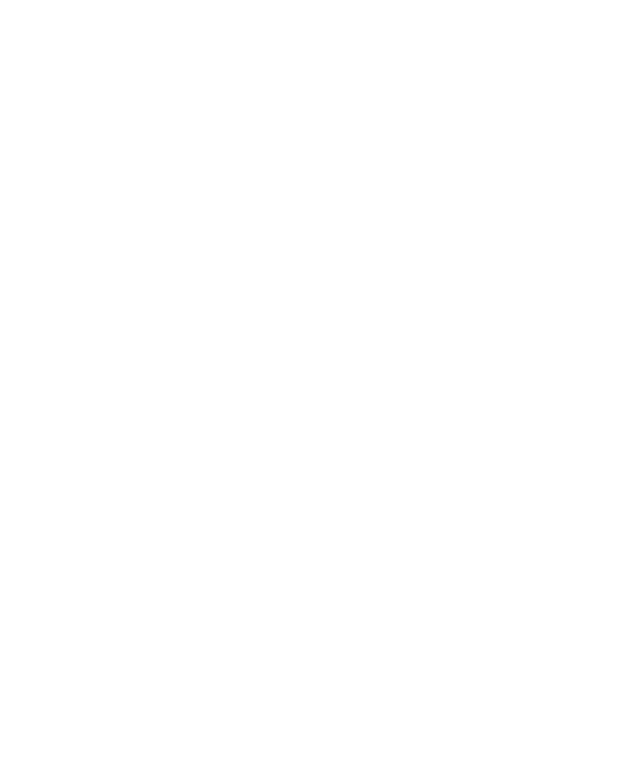
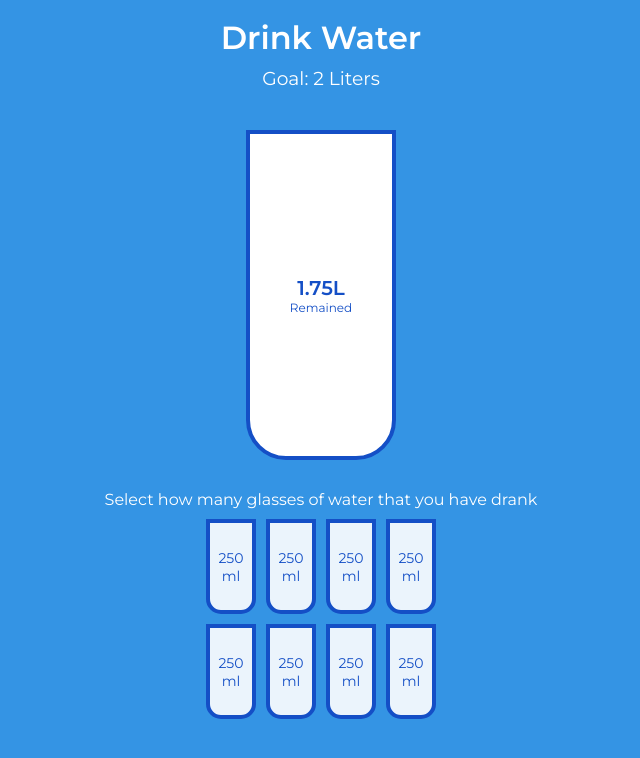
Before and after one commit to acciojob/drink-water-Shivam1456, a website: page main.html in a window 1280 px wide. Shown: the whole page, without its empty margins (319-959 px from the left). Drawn offline with Linux system fonts and the light colour scheme.

Commit message:
created a submission

```diff
--- a/main.html
+++ b/main.html
@@ -3,11 +3,39 @@
 <html>
 
 <head>
+	 <meta charset="utf-8">
+    <meta name="viewport" content="width=device-width, initial-scale=1">
+    <!-- CSS -->
+    <link rel="stylesheet" href="style.css">
+    <title>Daily Drink Water Goal using JavaScript - @code.scientist x @codingtorque</title>
 	<link rel="stylesheet" href="styles.css">
 </head>
 
 <body>
-	<!-- the entire body must be written by student -->
+	<h1>Drink Water</h1>
+<h3>Goal: 2 Liters</h3>
+
+<div class="cup">
+    <div class="remained" id="remained">
+        <span id="liters"></span>
+        <small>Remained</small>
+    </div>
+
+    <div class="percentage" id="percentage"></div>
+</div>
+
+<p class="text">Select how many glasses of water that you have drank</p>
+
+<div class="cups">
+    <div class="cup cup-small">250 ml</div>
+    <div class="cup cup-small">250 ml</div>
+    <div class="cup cup-small">250 ml</div>
+    <div class="cup cup-small">250 ml</div>
+    <div class="cup cup-small">250 ml</div>
+    <div class="cup cup-small">250 ml</div>
+    <div class="cup cup-small">250 ml</div>
+    <div class="cup cup-small">250 ml</div>
+</div>
     <script type="text/javascript" src="./script.js">
 </script>
 
--- a/script.js
+++ b/script.js
@@ -1 +1,50 @@
 //your JS code here. If required.
+const smallCups = document.querySelectorAll('.cup-small')
+const liters = document.getElementById('liters')
+const percentage = document.getElementById('percentage')
+const remained = document.getElementById('remained')
+
+updateBigCup()
+
+smallCups.forEach((cup, idx) => {
+    cup.addEventListener('click', () => highlightCups(idx))
+})
+
+function highlightCups(idx) {
+    if (idx === 7 && smallCups[idx].classList.contains("full")) idx--;
+    else if (smallCups[idx].classList.contains('full') && !smallCups[idx].nextElementSibling.classList.contains('full')) {
+        idx--
+    }
+
+    smallCups.forEach((cup, idx2) => {
+        if (idx2 <= idx) {
+            cup.classList.add('full')
+        } else {
+            cup.classList.remove('full')
+        }
+    })
+
+    updateBigCup()
+}
+
+function updateBigCup() {
+    const fullCups = document.querySelectorAll('.cup-small.full').length
+    const totalCups = smallCups.length
+
+    if (fullCups === 0) {
+        percentage.style.visibility = 'hidden'
+        percentage.style.height = 0
+    } else {
+        percentage.style.visibility = 'visible'
+        percentage.style.height = `${fullCups / totalCups * 330}px`
+        percentage.innerText = `${fullCups / totalCups * 100}%`
+    }
+
+    if (fullCups === totalCups) {
+        remained.style.visibility = 'hidden'
+        remained.style.height = 0
+    } else {
+        remained.style.visibility = 'visible'
+        liters.innerText = `${1.75 - (250 * fullCups / 1000)}L`
+    }
+}
--- a/styles.css
+++ b/styles.css
@@ -1 +1,104 @@
-/*  your css code here. If applicable */
+@import url("https://fonts.googleapis.com/css?family=Montserrat:400,600&display=swap");
+
+:root {
+  --border-color: #144fc6;
+  --fill-color: #6ab3f8;
+}
+
+* {
+  box-sizing: border-box;
+}
+
+body {
+  background-color: #3494e4;
+  color: #fff;
+  font-family: "Montserrat", sans-serif;
+  display: flex;
+  flex-direction: column;
+  align-items: center;
+  margin-bottom: 40px;
+}
+
+h1 {
+  margin: 10px 0 0;
+}
+
+h3 {
+  font-weight: 400;
+  margin: 10px 0;
+}
+
+.cup {
+  background-color: #fff;
+  border: 4px solid var(--border-color);
+  color: var(--border-color);
+  border-radius: 0 0 40px 40px;
+  height: 330px;
+  width: 150px;
+  margin: 30px 0;
+  display: flex;
+  flex-direction: column;
+  overflow: hidden;
+}
+
+.cup.cup-small {
+  height: 95px;
+  width: 50px;
+  border-radius: 0 0 15px 15px;
+  background-color: rgba(255, 255, 255, 0.9);
+  cursor: pointer;
+  font-size: 14px;
+  align-items: center;
+  justify-content: center;
+  text-align: center;
+  margin: 5px;
+  transition: 0.3s ease;
+}
+
+.cup.cup-small.full {
+  background-color: var(--fill-color);
+  color: #fff;
+}
+
+.cups {
+  display: flex;
+  flex-wrap: wrap;
+  align-items: center;
+  justify-content: center;
+  width: 280px;
+}
+
+.remained {
+  display: flex;
+  flex-direction: column;
+  align-items: center;
+  justify-content: center;
+  text-align: center;
+  flex: 1;
+  transition: 0.3s ease;
+}
+
+.remained span {
+  font-size: 20px;
+  font-weight: bold;
+}
+
+.remained small {
+  font-size: 12px;
+}
+
+.percentage {
+  background-color: var(--fill-color);
+  display: flex;
+  align-items: center;
+  justify-content: center;
+  font-weight: bold;
+  font-size: 30px;
+  height: 0;
+  transition: 0.3s ease;
+}
+
+.text {
+  text-align: center;
+  margin: 0 0 5px;
+}
```
